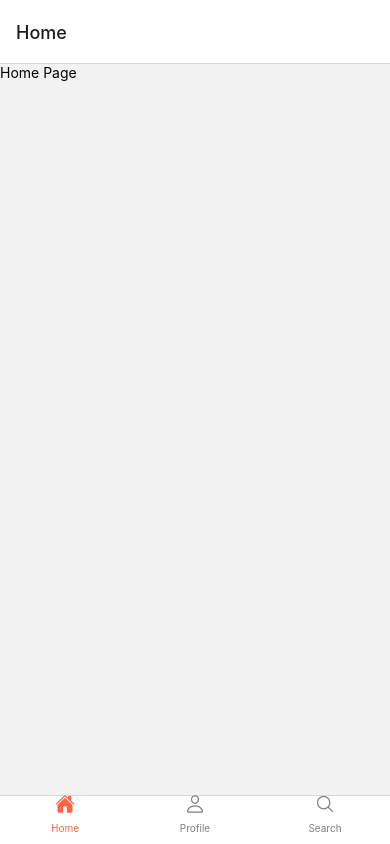
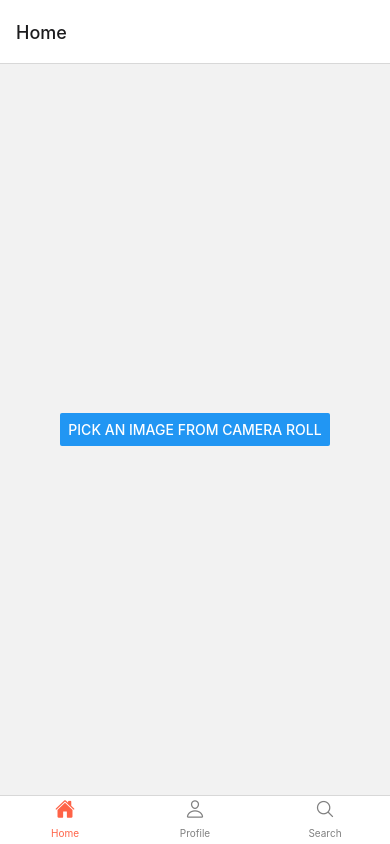
Before and after one commit to riteshpatidar08/nativetr3, a React Native app: screen /Home in a window 390 px wide. Built offline with nearby package versions, Linux system fonts and the light colour scheme.

Commit message:
updated till image picker

```diff
--- a/app.json
+++ b/app.json
@@ -27,6 +27,12 @@
   "expo": {
     "plugins": [
       [
+
+        "expo-image-picker",
+        {
+          "photosPermission": "The app accesses your photos to let you share them with your friends."
+        },
+
         "expo-camera",
         {
           "cameraPermission": "Allow $(PRODUCT_NAME) to access your camera",
@@ -36,7 +42,6 @@
       ]
     ]
   }
+
+  }
 }
-
-
-}
--- a/src/TabNavigator.js
+++ b/src/TabNavigator.js
@@ -1,41 +1,40 @@
-import { createBottomTabNavigator } from "@react-navigation/bottom-tabs";
-import HomeScreen from "./screens/HomeScreen";
-import React from 'react'
-import ProfileScreen from "./screens/ProfileScreen";
-import SearchScreen from "./screens/SearchScreen";
+import { createBottomTabNavigator } from '@react-navigation/bottom-tabs';
+import HomeScreen from './screens/HomeScreen';
+import React from 'react';
+import ProfileScreen from './screens/ProfileScreen';
+import SearchScreen from './screens/SearchScreen';
 import Icons from 'react-native-vector-icons/Ionicons';
 function TabNavigator() {
-    const Tab = createBottomTabNavigator() ;
+  const Tab = createBottomTabNavigator();
   return (
-   <Tab.Navigator   screenOptions={({ route }) => ({
+    <Tab.Navigator
+      screenOptions={({ route }) => ({
         tabBarIcon: ({ focused, color, size }) => {
           let iconName;
 
           if (route.name === 'Home') {
-              iconName = focused
-                ? 'home'
-                : 'home-outline';
+            iconName = focused ? 'home' : 'home-outline';
           } else if (route.name === 'Profile') {
             iconName = focused ? 'person' : 'person-outline';
-            }else if(route.name ==='Search'){
-                iconName = focused ? 'search' : 'search-outline'
+          } else if (route.name === 'Search') {
+            iconName = focused ? 'search' : 'search-outline';
           }
 
-            // You can return any component that you like here!
+
           return <Icons name={iconName} size={20} color={color} />;
         },
         tabBarActiveTintColor: 'tomato',
         tabBarInactiveTintColor: 'gray',
-          tabBarLabelStyle:{
-            margin: 10
-          }
-        })}>
-    <Tab.Screen name="Home" component={HomeScreen}/>
-    <Tab.Screen name="Profile"component={ProfileScreen}/>
-    <Tab.Screen name="Search" component={SearchScreen}/>
-
+        tabBarLabelStyle: {
+          margin: 5,
+        },
+      })}
+    >
+      <Tab.Screen name="Home" component={HomeScreen} />
+      <Tab.Screen name="Profile" component={ProfileScreen} />
+      <Tab.Screen name="Search" component={SearchScreen} />
     </Tab.Navigator>
-  )
+  );
 }
 
-export default TabNavigator
+export default TabNavigator;
--- a/src/screens/HomeScreen.js
+++ b/src/screens/HomeScreen.js
@@ -1,12 +1,42 @@
-import React from 'react'
-import { Text, View } from 'react-native'
+import { useState } from 'react';
+import { Button, Image, View, StyleSheet } from 'react-native';
+import * as ImagePicker from 'expo-image-picker';
 
-function HomeScreen() {
+export default function HomeScreen(){
+  const [image, setImage] = useState(null);
+
+  const pickImage = async () => {
+    // No permissions request is necessary for launching the image library
+    let result = await ImagePicker.launchImageLibraryAsync({
+      mediaTypes: ImagePicker.MediaTypeOptions.All,
+      allowsEditing: true,
+      aspect: [4, 3],
+      quality: 1,
+    });
+
+    console.log(result);
+
+    if (!result.canceled) {
+      setImage(result.assets[0].uri);
+    }
+  };
+
   return (
-   <View>
-    <Text>Home Page</Text>
-   </View>
-  )
+    <View style={styles.container}>
+      <Button title="Pick an image from camera roll" onPress={pickImage} />
+      {image && <Image source={{ uri: image }} style={styles.image} />}
+    </View>
+  );
 }
 
-export default HomeScreen
+const styles = StyleSheet.create({
+  container: {
+    flex: 1,
+    alignItems: 'center',
+    justifyContent: 'center',
+  },
+  image: {
+    width: 200,
+    height: 200,
+  },
+});
```
Lines whose indentation alone changed are shown as unchanged.
